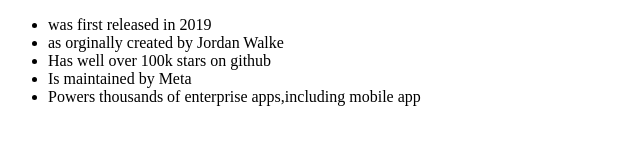
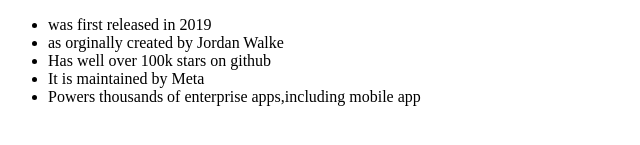
Before and after one commit to SAHILMISHRA-9/Full-Stack-Course-, a React (Vite) app in the folder REACT/my-app/: page / in a window 1280 px wide. Shown: the part 363-508 px from the top of the page, without its empty margins (0-640 px from the left). Built offline with nearby package versions, Linux system fonts and the light colour scheme.

Commit message:
New changes

```diff
--- a/REACT/my-app/src/main.jsx
+++ b/REACT/my-app/src/main.jsx
@@ -190,7 +190,7 @@
       <li>was first released in 2019</li>
       <li>as orginally created by Jordan Walke</li>
       <li>Has well over 100k stars on github</li>
-      <li>Is maintained by Meta</li>
+      <li> It is maintained by Meta</li>
       <li>Powers thousands of enterprise apps,including mobile app</li>
     </ul>
   </div>
```
